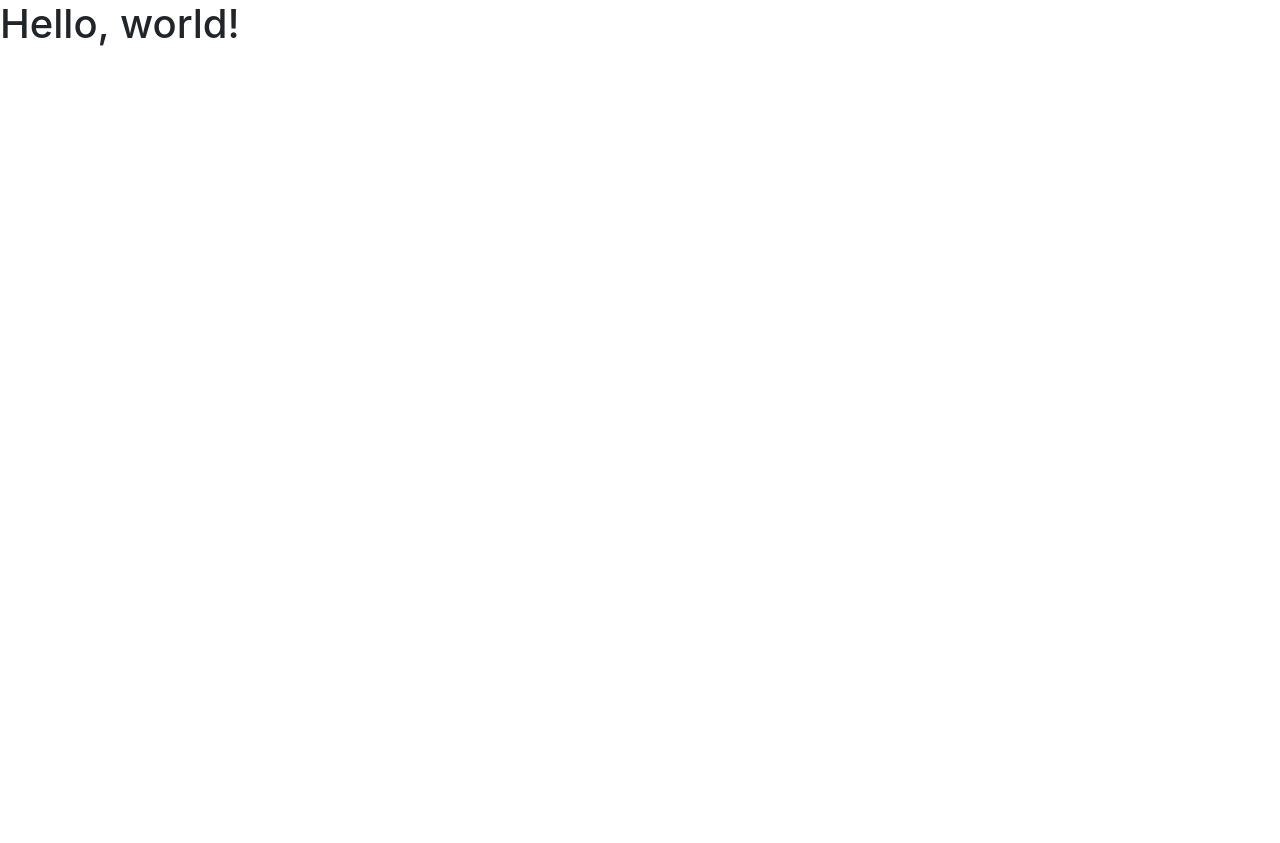
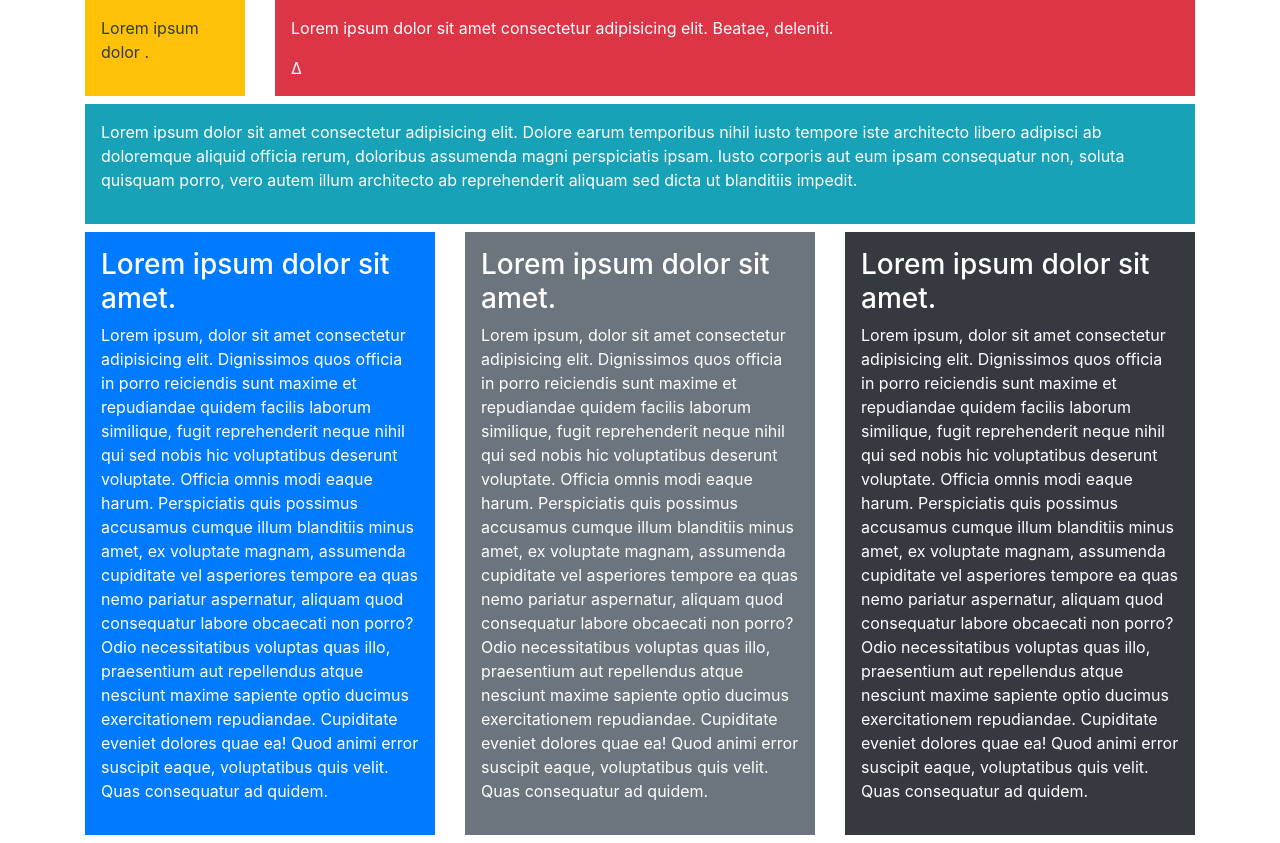
Before and after one commit to sebaszap123-dev/boostrap-movile, a plain HTML site: page boostrap.html in a window 1280 px wide. Before the commit the page ends 800 px from the top, so only its background shows below. Drawn offline with nearby package versions, Linux system fonts and the light colour scheme.

Commit message:
finished practice

```diff
--- a/boostrap.html
+++ b/boostrap.html
@@ -7,25 +7,94 @@
     <meta name="viewport" content="width=device-width, initial-scale=1, shrink-to-fit=no">
 
     <!-- Bootstrap CSS -->
-    <link rel="stylesheet" href="https://cdn.jsdelivr.net/npm/bootstrap@4.4.1/dist/css/bootstrap.min.css"
-        integrity="sha384-Vkoo8x4CGsO3+Hhxv8T/Q5PaXtkKtu6ug5TOeNV6gBiFeWPGFN9MuhOf23Q9Ifjh" crossorigin="anonymous">
-
+    <link rel="stylesheet" href="https://cdn.jsdelivr.net/npm/bootstrap@4.4.1/dist/css/bootstrap.min.css" integrity="sha384-Vkoo8x4CGsO3+Hhxv8T/Q5PaXtkKtu6ug5TOeNV6gBiFeWPGFN9MuhOf23Q9Ifjh"
+        crossorigin="anonymous">
+    <link rel="stylesheet" href="style.css">
     <title>Hello, world!</title>
 </head>
 
 <body>
-    <h1>Hello, world!</h1>
-
-    <!-- Optional JavaScript -->
-    <!-- jQuery first, then Popper.js, then Bootstrap JS -->
-    <script src="https://code.jquery.com/jquery-3.4.1.slim.min.js"
-        integrity="sha384-J6qa4849blE2+poT4WnyKhv5vZF5SrPo0iEjwBvKU7imGFAV0wwj1yYfoRSJoZ+n"
+    <div class="container">
+        <div class="row">
+            <div class="col-sm-2" id="header1">
+                <div class="p-3 mb-2 bg-warning text-dark">
+                    <p>Lorem ipsum dolor .</p>
+                </div>
+            </div>
+            <div class="col-xl" id="header2">
+                <div class="p-3 mb-2 bg-danger text-white">
+                    <p>Lorem ipsum dolor sit amet consectetur adipisicing elit. Beatae, deleniti.</p>∆
+                </div>
+            </div>
+        </div>
+        <div class="row justify-content-md-center" id="middle">
+            <div class="col-12">
+                <div class="p-3 mb-2 bg-info text-white">
+                    <p>Lorem ipsum dolor sit amet consectetur adipisicing elit. Dolore earum temporibus nihil iusto
+                        tempore
+                        iste architecto libero adipisci ab doloremque aliquid officia rerum, doloribus assumenda magni
+                        perspiciatis ipsam. Iusto corporis aut eum ipsam consequatur non, soluta quisquam porro, vero
+                        autem
+                        illum architecto ab reprehenderit aliquam sed dicta ut blanditiis impedit.</p>
+                </div>
+            </div>
+        </div>
+        <div class="row align-items-center">
+            <div class="col-sm" id="last-row1">
+                <div class="p-3 mb-2 bg-primary text-white">
+                    <h3>Lorem ipsum dolor sit amet.</h3>
+                    <p>Lorem ipsum, dolor sit amet consectetur adipisicing elit. Dignissimos quos officia in porro
+                        reiciendis sunt maxime et repudiandae quidem facilis laborum similique, fugit reprehenderit
+                        neque
+                        nihil qui sed nobis hic voluptatibus deserunt voluptate. Officia omnis modi eaque harum.
+                        Perspiciatis quis possimus accusamus cumque illum blanditiis minus amet, ex voluptate magnam,
+                        assumenda cupiditate vel asperiores tempore ea quas nemo pariatur aspernatur, aliquam quod
+                        consequatur labore obcaecati non porro? Odio necessitatibus voluptas quas illo, praesentium aut
+                        repellendus atque nesciunt maxime sapiente optio ducimus exercitationem repudiandae. Cupiditate
+                        eveniet dolores quae ea! Quod animi error suscipit eaque, voluptatibus quis velit. Quas
+                        consequatur
+                        ad quidem.</p>
+                </div>
+            </div>
+            <div class="col-sm" id="last-row2">
+                <div class="p-3 mb-2 bg-secondary text-white">
+                    <h3>Lorem ipsum dolor sit amet.</h3>
+                    <p>Lorem ipsum, dolor sit amet consectetur adipisicing elit. Dignissimos quos officia in porro
+                        reiciendis sunt maxime et repudiandae quidem facilis laborum similique, fugit reprehenderit
+                        neque
+                        nihil qui sed nobis hic voluptatibus deserunt voluptate. Officia omnis modi eaque harum.
+                        Perspiciatis quis possimus accusamus cumque illum blanditiis minus amet, ex voluptate magnam,
+                        assumenda cupiditate vel asperiores tempore ea quas nemo pariatur aspernatur, aliquam quod
+                        consequatur labore obcaecati non porro? Odio necessitatibus voluptas quas illo, praesentium aut
+                        repellendus atque nesciunt maxime sapiente optio ducimus exercitationem repudiandae. Cupiditate
+                        eveniet dolores quae ea! Quod animi error suscipit eaque, voluptatibus quis velit. Quas
+                        consequatur
+                        ad quidem.</p>
+                </div>
+            </div>
+            <div class="col-sm" id="last-row3">
+                <div class="p-3 mb-2 bg-dark text-white">
+                    <h3>Lorem ipsum dolor sit amet.</h3>
+                    <p>Lorem ipsum, dolor sit amet consectetur adipisicing elit. Dignissimos quos officia in porro
+                        reiciendis sunt maxime et repudiandae quidem facilis laborum similique, fugit reprehenderit
+                        neque
+                        nihil qui sed nobis hic voluptatibus deserunt voluptate. Officia omnis modi eaque harum.
+                        Perspiciatis quis possimus accusamus cumque illum blanditiis minus amet, ex voluptate magnam,
+                        assumenda cupiditate vel asperiores tempore ea quas nemo pariatur aspernatur, aliquam quod
+                        consequatur labore obcaecati non porro? Odio necessitatibus voluptas quas illo, praesentium aut
+                        repellendus atque nesciunt maxime sapiente optio ducimus exercitationem repudiandae. Cupiditate
+                        eveniet dolores quae ea! Quod animi error suscipit eaque, voluptatibus quis velit. Quas
+                        consequatur
+                        ad quidem.</p>
+                </div>
+            </div>
+        </div>
+    </div>
+    <script src="https://code.jquery.com/jquery-3.4.1.slim.min.js" integrity="sha384-J6qa4849blE2+poT4WnyKhv5vZF5SrPo0iEjwBvKU7imGFAV0wwj1yYfoRSJoZ+n"
         crossorigin="anonymous"></script>
-    <script src="https://cdn.jsdelivr.net/npm/popper.js@1.16.0/dist/umd/popper.min.js"
-        integrity="sha384-Q6E9RHvbIyZFJoft+2mJbHaEWldlvI9IOYy5n3zV9zzTtmI3UksdQRVvoxMfooAo"
+    <script src="https://cdn.jsdelivr.net/npm/popper.js@1.16.0/dist/umd/popper.min.js" integrity="sha384-Q6E9RHvbIyZFJoft+2mJbHaEWldlvI9IOYy5n3zV9zzTtmI3UksdQRVvoxMfooAo"
         crossorigin="anonymous"></script>
-    <script src="https://cdn.jsdelivr.net/npm/bootstrap@4.4.1/dist/js/bootstrap.min.js"
-        integrity="sha384-wfSDF2E50Y2D1uUdj0O3uMBJnjuUD4Ih7YwaYd1iqfktj0Uod8GCExl3Og8ifwB6"
+    <script src="https://cdn.jsdelivr.net/npm/bootstrap@4.4.1/dist/js/bootstrap.min.js" integrity="sha384-wfSDF2E50Y2D1uUdj0O3uMBJnjuUD4Ih7YwaYd1iqfktj0Uod8GCExl3Og8ifwB6"
         crossorigin="anonymous"></script>
 </body>
 
```
